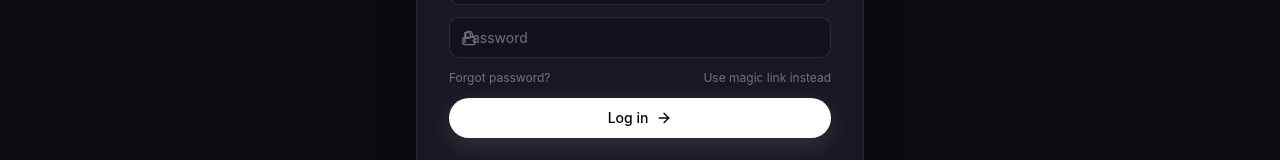
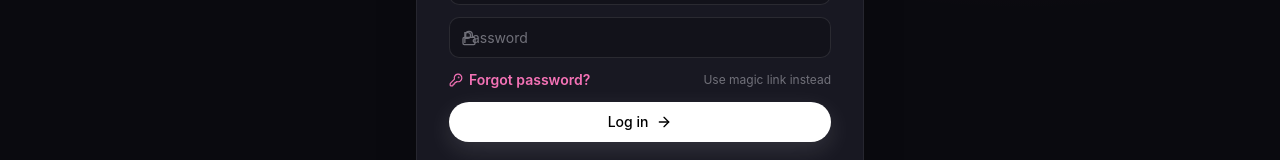
Before and after one commit to munirmehmoodofficial-maker/Occaz, a React (Vite) app: page /login in a window 1280 px wide. Shown: the part 261-421 px from the top of the page. Built offline with nearby package versions, Linux system fonts and the light colour scheme; no server answers; the database is empty.

Commit message:
FIX: Login page - make 'Forgot password?' link more visible (pink + key icon + bigger)

```diff
--- a/src/pages/LoginPage.tsx
+++ b/src/pages/LoginPage.tsx
@@ -223,17 +223,18 @@ export function LoginPage() {
             )}
 
             {mode === "password" ? (
-              <div className="flex items-center justify-between text-xs">
+              <div className="flex flex-col gap-2 text-sm sm:flex-row sm:items-center sm:justify-between">
                 <Link
                   to="/forgot-password"
-                  className="text-[var(--text-tertiary)] hover:text-white"
+                  className="inline-flex items-center gap-1.5 font-semibold text-pink-400 hover:text-pink-300 hover:underline"
                 >
+                  <KeyRound className="h-3.5 w-3.5" />
                   Forgot password?
                 </Link>
                 <button
                   type="button"
                   onClick={() => setMode("magic")}
-                  className="text-[var(--text-tertiary)] hover:text-white"
+                  className="text-xs text-[var(--text-tertiary)] hover:text-white"
                 >
                   Use magic link instead
                 </button>
```
